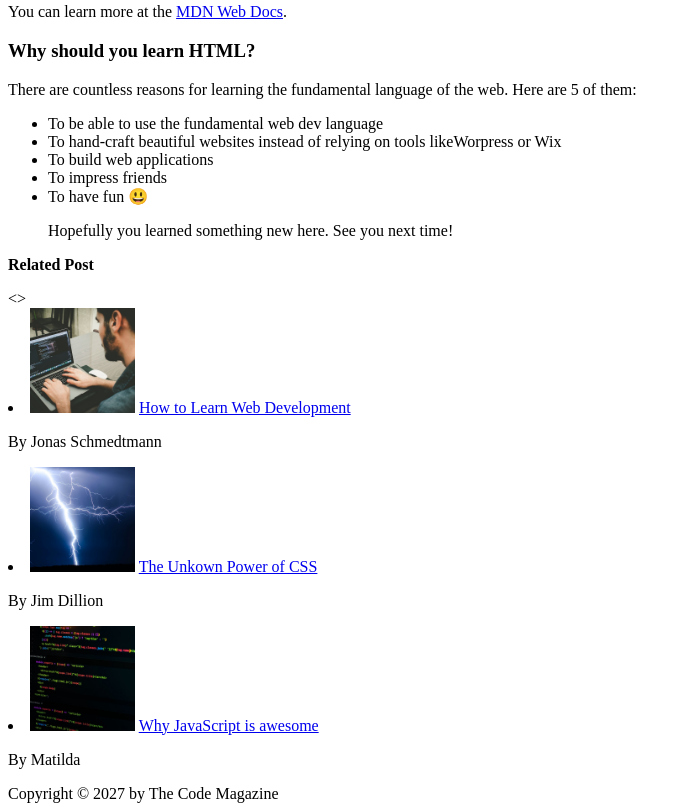
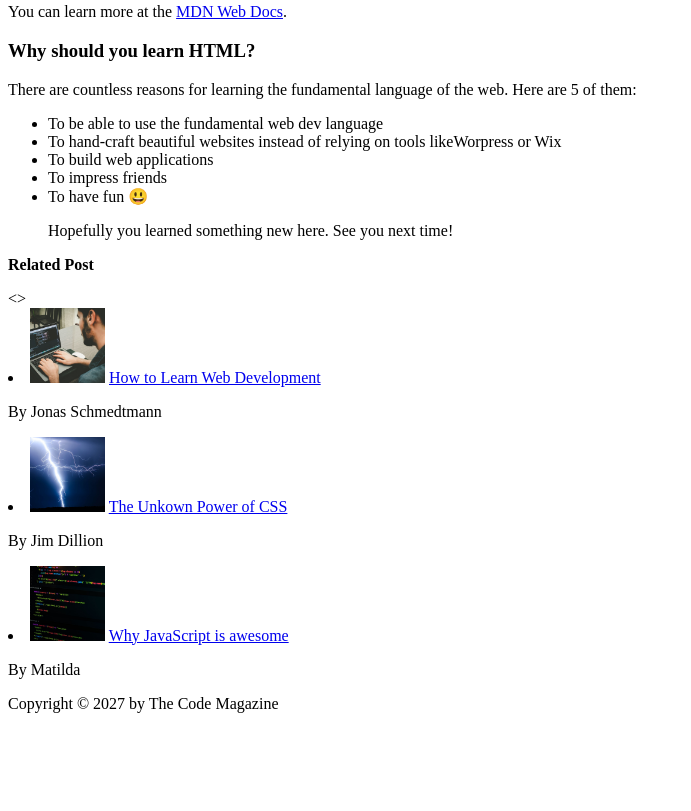
Before and after one commit to Dmccottrell/HTML-Learning, a plain HTML site: page index.html in a window 1280 px wide. Shown: the part 754-1565 px from the top of the page, without its empty margins (0-691 px from the left). After the commit the page ends 1475 px from the top, so only its background shows below. Drawn offline with Linux system fonts and the light colour scheme.

Commit message:
Update index.html

```diff
--- a/index.html
+++ b/index.html
@@ -91,17 +91,17 @@
             <p><strong>Related Post</strong></p>
         <>
             <li>
-                <img src="images/related-1.jpg" alt="Web Development" width="105" height="105" >
+                <img src="images/related-1.jpg" alt="Web Development" width="75" height="75" >
                 <a href="https://www.udemy.com/course/design-and-develop-a-killer-website-with-html5-and-css3/learn/lecture/27512068#overview" target="_blank">How to Learn Web Development</a>
             </li>
                 <p>By Jonas Schmedtmann </p>
             <li>
-                <img src="images/related-2.jpg" alt="CSS" width="105" height="105" >
+                <img src="images/related-2.jpg" alt="CSS" width="75" height="75" >
                 <a href="https://www.udemy.com/course/design-and-develop-a-killer-website-with-html5-and-css3/learn/lecture/27512068#overview" target="_blank">The Unkown Power of CSS</a>
             </li>
                 <p>By Jim Dillion </p></li>
             <li>
-                <img src="images/related-3.jpg" alt="Why JavaScript is awesome" width="105" height="105" >
+                <img src="images/related-3.jpg" alt="Why JavaScript is awesome" width="75" height="75" >
                 <a href="https://www.udemy.com/course/design-and-develop-a-killer-website-with-html5-and-css3/learn/lecture/27512068#overview" target="_blank">Why JavaScript is awesome</a>
             </li>
                 <p>By Matilda</p>
```
